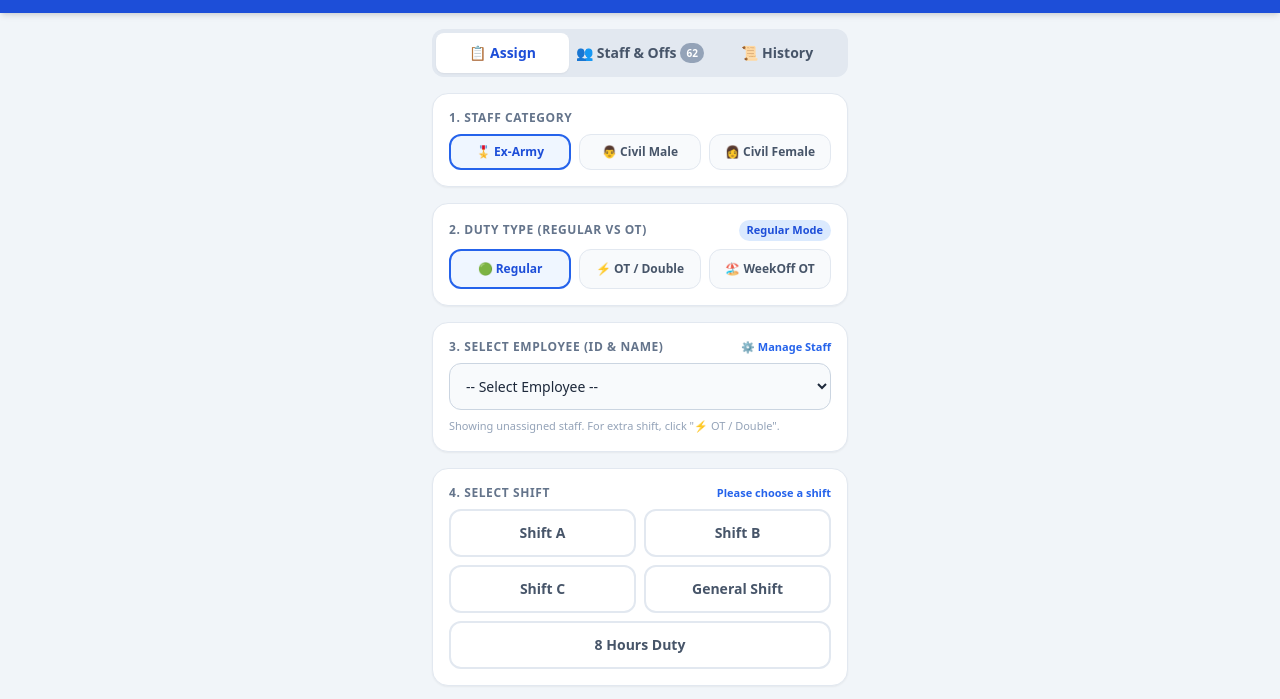
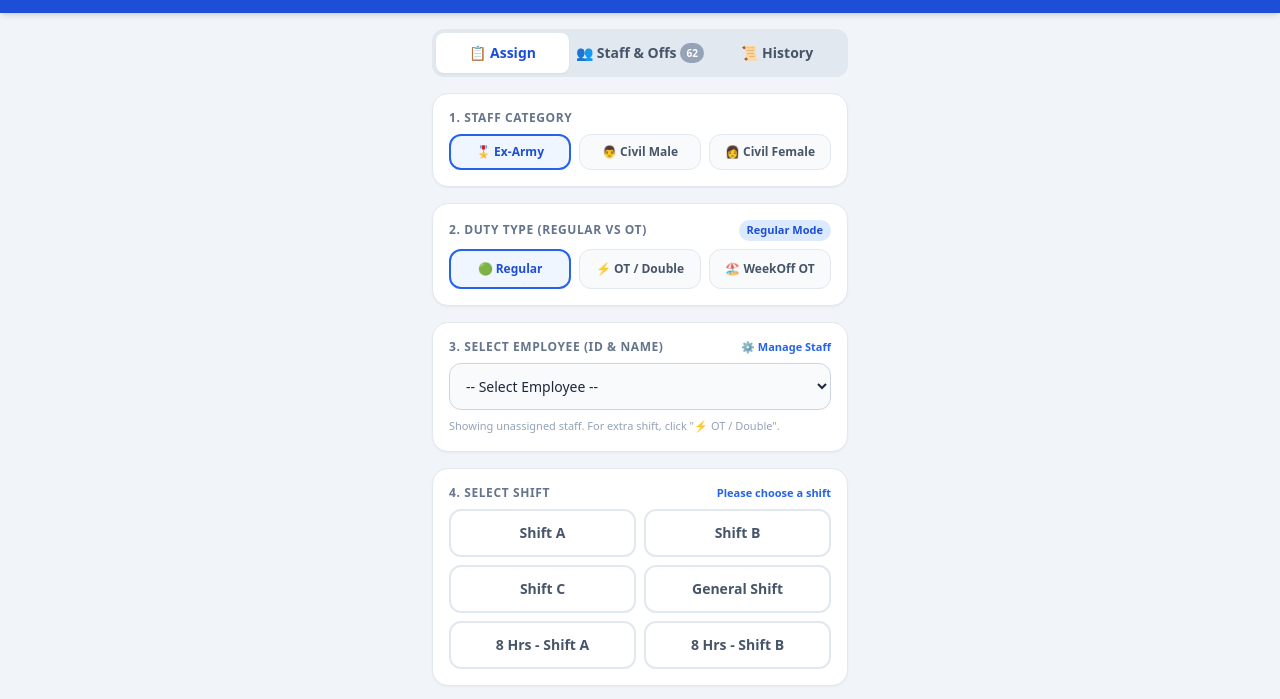
Before and after one commit to khari120624-a11y/DUTTY-ASSIGIN-PORTRAL, a plain HTML site: page index.html in a window 1280 px wide. Shown: the part 81-780 px from the top of the page. Drawn offline with nearby package versions, Linux system fonts and the light colour scheme.

Commit message:
Split 8 Hours Duty into Shift A and Shift B

```diff
--- a/index.html
+++ b/index.html
@@ -122,9 +122,13 @@
             <input type="radio" name="shift" value="General Shift" onchange="onShiftChange()" class="peer hidden">
             <div class="p-3 text-center border-2 border-slate-200 rounded-xl font-bold text-slate-600 peer-checked:border-blue-600 peer-checked:bg-blue-50 peer-checked:text-blue-700 transition text-sm">General Shift</div>
           </label>
-          <label class="cursor-pointer col-span-2">
-            <input type="radio" name="shift" value="8 Hours Duty" onchange="onShiftChange()" class="peer hidden">
-            <div class="p-3 text-center border-2 border-slate-200 rounded-xl font-bold text-slate-600 peer-checked:border-blue-600 peer-checked:bg-blue-50 peer-checked:text-blue-700 transition text-sm">8 Hours Duty</div>
+          <label class="cursor-pointer">
+            <input type="radio" name="shift" value="8 Hrs Duty - Shift A" onchange="onShiftChange()" class="peer hidden">
+            <div class="p-3 text-center border-2 border-slate-200 rounded-xl font-bold text-slate-600 peer-checked:border-blue-600 peer-checked:bg-blue-50 peer-checked:text-blue-700 transition text-sm">8 Hrs - Shift A</div>
+          </label>
+          <label class="cursor-pointer">
+            <input type="radio" name="shift" value="8 Hrs Duty - Shift B" onchange="onShiftChange()" class="peer hidden">
+            <div class="p-3 text-center border-2 border-slate-200 rounded-xl font-bold text-slate-600 peer-checked:border-blue-600 peer-checked:bg-blue-50 peer-checked:text-blue-700 transition text-sm">8 Hrs - Shift B</div>
           </label>
         </div>
       </div>
@@ -404,7 +408,8 @@
       "Shift B": ["MG 1", "MG 2", "OLD GATE", "CELLUAR", "PORTCO", "MRI(GF)", "P(HOUSE)", "4TH FLOOR", "TOP&7 TH F", "G(H)"],
       "Shift C": ["MG 1", "MG 2", "OLD GATE", "CELLUAR", "PORTCO", "MRI(GF)", "P(HOUSE)", "TOP&7 TH F", "G(H 1)", "G(H 2)", "1 FLOOR", "2 FLOOR", "3RD FLOOR", "4F (1)", "4F(2)", "4F(3 A(CCU))", "5F(1)", "5F(2)", "24HRS LIFT", "VIP LIFT"],
       "General Shift": ["EXCALATOR", "H(D) PORTCO", "MRI", "OT SECOND FLOOR", "G(LIFT)", "VIP(LIFT)", "24HRS LIFT", "COPER LIFT", "EMERGENCY LIFT", "4TH(NICU)"],
-      "8 Hours Duty": ["EMERGENCY", "2(F)", "3(F)", "4F (1)", "4F(2)", "4F(3 A(CCU))", "5F(1)", "5F(2)", "7 TH (F)", "VEH(P)", "GL(DOOR)"]
+      "8 Hrs Duty - Shift A": ["EMERGENCY", "2(F)", "3(F)", "4F (1)", "4F(2)", "4F(3 A(CCU))", "5F(1)", "5F(2)", "7 TH (F)", "VEH(P)", "GL(DOOR)"],
+      "8 Hrs Duty - Shift B": ["EMERGENCY", "2(F)", "3(F)", "4F (1)", "4F(2)", "4F(3 A(CCU))", "5F(1)", "5F(2)", "7 TH (F)", "VEH(P)", "GL(DOOR)"]
     };
 
     let currentCategory = 'ex-army';
@@ -753,7 +758,7 @@
         grouped[item.shift].push(item);
       });
 
-      const shiftOrder = { "Shift A": 1, "Shift B": 2, "Shift C": 3, "General Shift": 4, "8 Hours Duty": 5 };
+      const shiftOrder = { "Shift A": 1, "Shift B": 2, "Shift C": 3, "General Shift": 4, "8 Hrs Duty - Shift A": 5, "8 Hrs Duty - Shift B": 6 };
       const sortedShifts = Object.keys(grouped).sort((a, b) => (shiftOrder[a] || 99) - (shiftOrder[b] || 99));
 
       let html = '';
```
